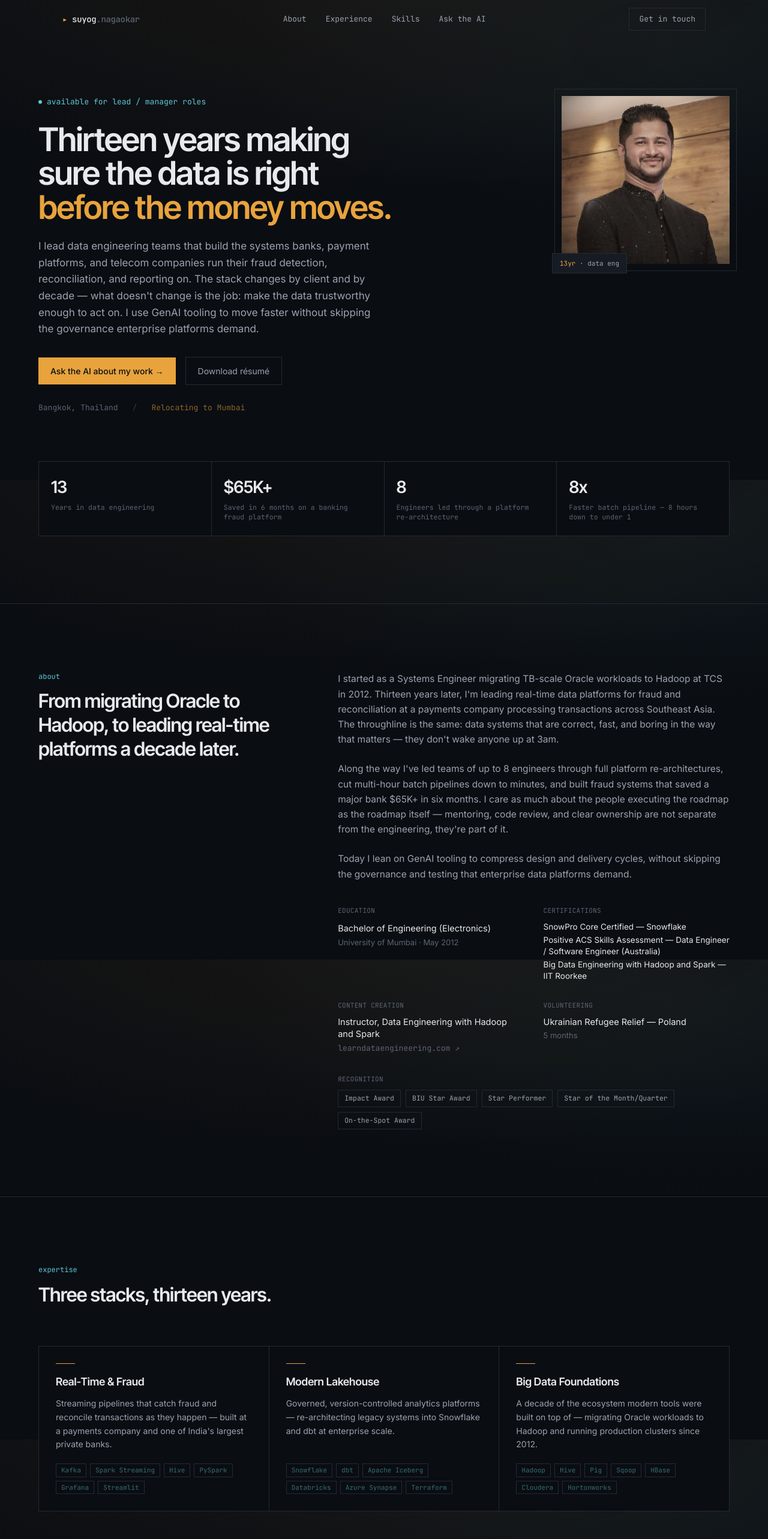
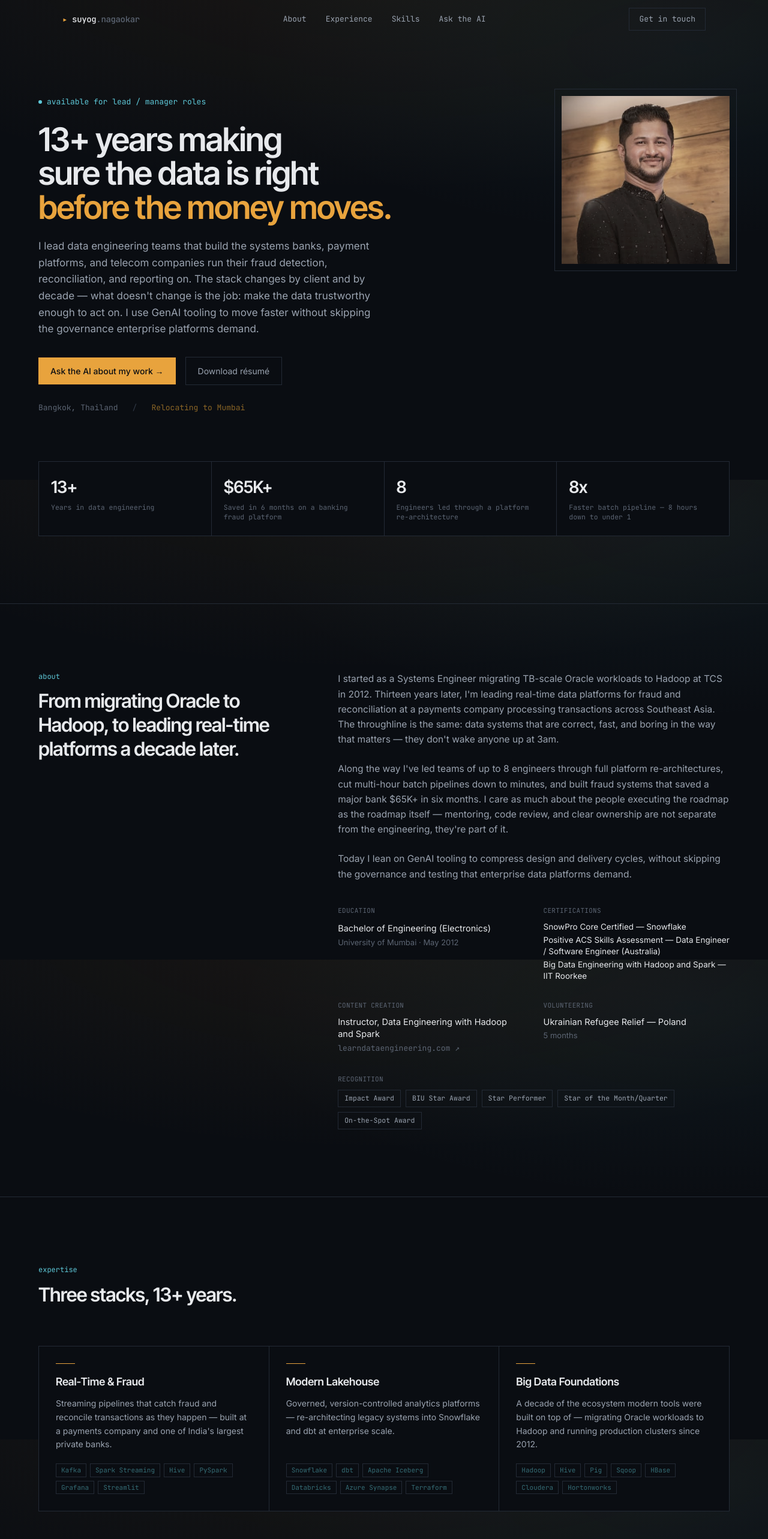
Before and after one commit to suyog-nagaokar/suyog-portfolio, a Next.js app: page / in a window 1280 px wide. Shown: the top 2566 px of the page at 60% size. Built offline with nearby package versions, Linux system fonts and the light colour scheme.

Commit message:
Update to 13+ years

```diff
--- a/app/layout.tsx
+++ b/app/layout.tsx
@@ -4,7 +4,7 @@ import "./globals.css";
 export const metadata: Metadata = {
   title: "Suyog Nagaokar — Data Engineering Leader",
   description:
-    "Data Engineering Leader with 13 years building enterprise data platforms across banking, payments, insurance, and telecom. Targeting Lead Data Engineer / Data Engineering Manager roles.",
+    "Data Engineering Leader with 13+ years building enterprise data platforms across banking, payments, insurance, and telecom. Targeting Lead Data Engineer / Data Engineering Manager roles.",
 };
 
 export default function RootLayout({
--- a/components/Experience.tsx
+++ b/components/Experience.tsx
@@ -8,7 +8,7 @@ export default function Experience() {
           <div>
             <div className="font-mono text-[12px] text-cyan mb-3">experience</div>
             <h2 className="font-display font-semibold text-2xl md:text-[32px] text-ink tracking-tight">
-              Thirteen years, one log.
+              13+ years, one log.
             </h2>
           </div>
           <div className="font-mono text-[12px] text-ink-faint">
--- a/components/Expertise.tsx
+++ b/components/Expertise.tsx
@@ -7,7 +7,7 @@ export default function Expertise() {
         <div className="mb-12 md:mb-16">
           <div className="font-mono text-[12px] text-cyan mb-3">expertise</div>
           <h2 className="font-display font-semibold text-2xl md:text-[32px] text-ink tracking-tight">
-            Three stacks, thirteen years.
+            Three stacks, 13+ years.
           </h2>
         </div>
 
--- a/components/Hero.tsx
+++ b/components/Hero.tsx
@@ -14,7 +14,7 @@ export default function Hero() {
             </div>
 
             <h1 className="font-display font-semibold text-[2.5rem] leading-[1.05] md:text-[3.4rem] md:leading-[1.04] tracking-tight text-ink">
-              Thirteen years making
+              13+ years making
               <br />
               sure the data is right
               <br />
@@ -62,9 +62,6 @@ export default function Hero() {
                   priority
                 />
               </div>
-              <div className="absolute -bottom-4 -left-4 bg-panel-raised border border-hairline-bright px-3 py-2 font-mono text-[11px] text-ink-dim">
-                <span className="text-amber">13yr</span> · data eng
-              </div>
             </div>
           </div>
         </div>
--- a/lib/data.ts
+++ b/lib/data.ts
@@ -7,15 +7,15 @@ export const profile = {
   phone: "+66-0948198599",
   linkedin: "https://linkedin.com/in/suyog-nagaokar",
   linkedinDisplay: "linkedin.com/in/suyog-nagaokar",
-  years: "13",
-  headline: "Thirteen years making sure the data is right before the money moves.",
+  years: "13+",
+  headline: "13+ years making sure the data is right before the money moves.",
   summary:
     "I lead data engineering teams that build the systems banks, payment platforms, and telecom companies run their fraud detection, reconciliation, and reporting on. The stack changes by client and by decade — what doesn't change is the job: make the data trustworthy enough to act on. I use GenAI tooling to move faster without skipping the governance enterprise platforms demand.",
   targetRoles: "Lead Data Engineer & Data Engineering Manager",
 };
 
 export const heroStats = [
-  { value: "13", label: "Years in data engineering", suffix: "yrs" },
+  { value: "13+", label: "Years in data engineering", suffix: "yrs" },
   { value: "$65K+", label: "Saved in 6 months on a banking fraud platform", suffix: "" },
   { value: "8", label: "Engineers led through a platform re-architecture", suffix: "" },
   { value: "8x", label: "Faster batch pipeline — 8 hours down to under 1", suffix: "" },
```
